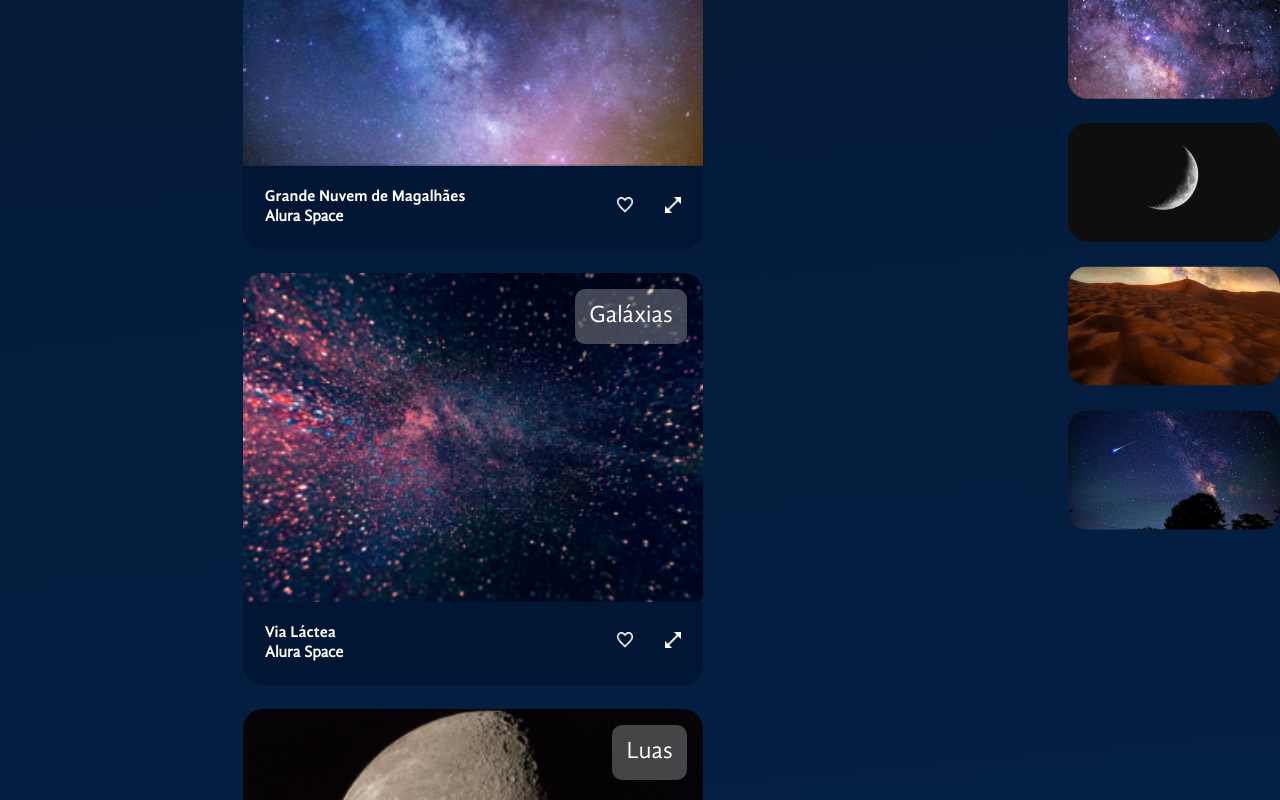
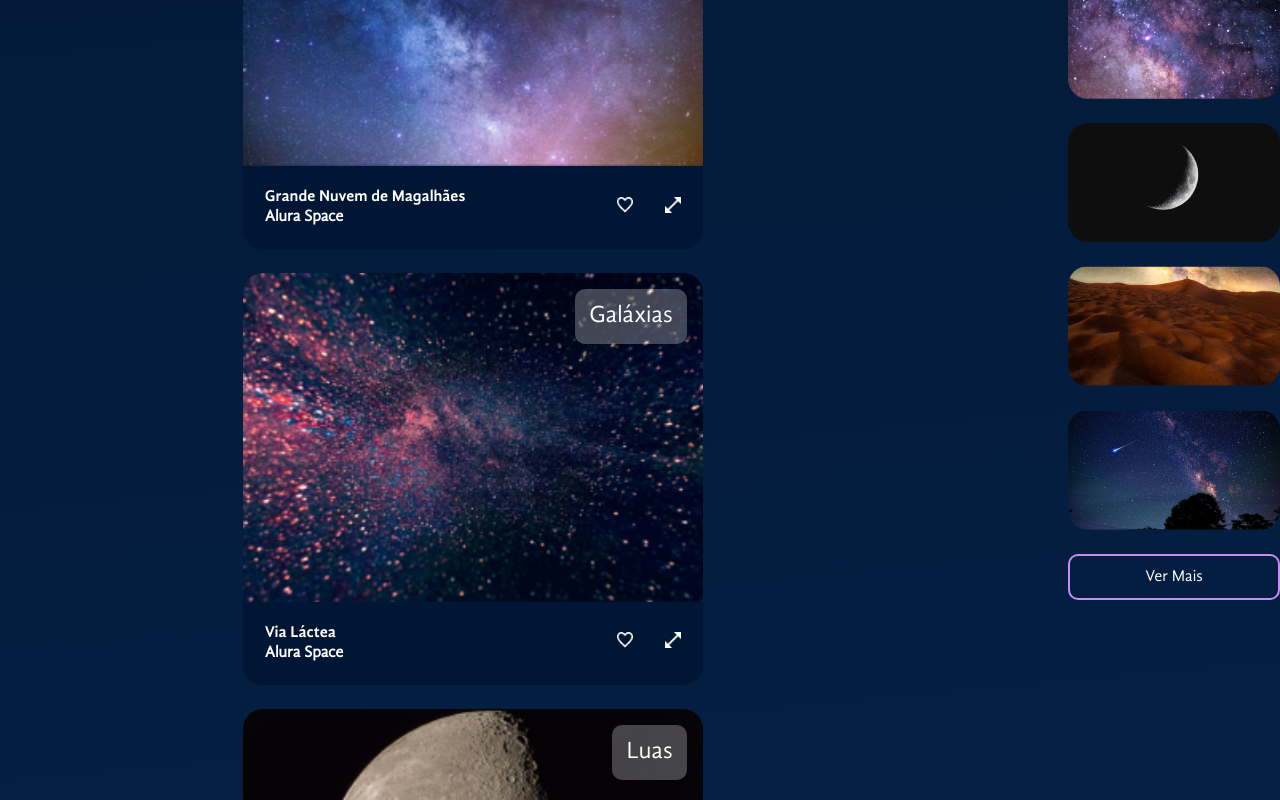
Before and after one commit to leoAraujo20/space-app, a React (Vite) app: page / in a window 1280 px wide. Shown: the part 621-1421 px from the top of the page. Built offline with nearby package versions, Linux system fonts and the light colour scheme.

Commit message:
Add Button component and integrate it into SectionPopular

```diff
--- /dev/null
+++ b/src/components/Button/Button.jsx
@@ -0,0 +1,21 @@
+import styled from "styled-components";
+
+const StyledButton = styled.button`
+  background-color: transparent;
+  color: white;
+  padding: 12px 0;
+  border: 2px solid #c98cf1;
+  border-radius: 10px;
+  cursor: pointer;
+  width: 212px;
+
+  &:hover {
+    background: linear-gradient(90deg, #c98cf1 0%, #7b78e5 100%);
+  }
+`;
+
+function Button() {
+  return <StyledButton>Ver Mais</StyledButton>;
+}
+
+export default Button;
--- /dev/null
+++ b/src/components/Button/index.js
@@ -0,0 +1 @@
+export { default } from './Button';
--- a/src/components/Gallery/SectionPopular/SectionPopular.jsx
+++ b/src/components/Gallery/SectionPopular/SectionPopular.jsx
@@ -2,6 +2,7 @@ import styled from "styled-components";
 import Title from "../../Title";
 import popularPhotos from "./popular-photos.json";
 import Photo from "../Photo";
+import Button from "../../Button";
 
 const PopularContainer = styled.section`
   flex-grow: 1;
@@ -11,6 +12,7 @@ const PhotoGrid = styled.div`
   display: flex;
   flex-direction: column;
   gap: 24px;
+  margin-bottom: 24px;
 `;
 
 
@@ -23,6 +25,7 @@ function SectionPopular({ onExpand }) {
           <Photo key={photo.id} photo={photo} variant="popular" onExpand={onExpand} />
         ))}
       </PhotoGrid>
+      <Button />
     </PopularContainer>
   );
 }
```
